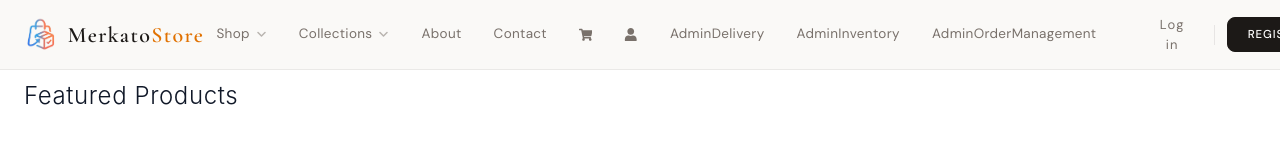
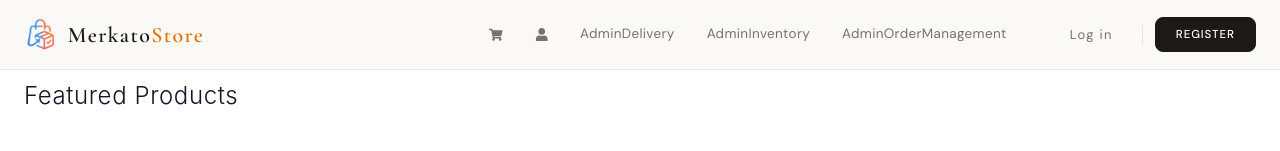
Before and after one commit to Eyob73/merkato-store, a React (Vite) app: page / in a window 1280 px wide. Shown: the top 151 px of the page. Built offline with nearby package versions, Linux system fonts and the light colour scheme.

Commit message:
delete About and contact page

```diff
--- a/src/components/Header.jsx
+++ b/src/components/Header.jsx
@@ -3,18 +3,8 @@ import Logo from "../assets/logo.png";
 import { FaShoppingCart, FaUser } from "react-icons/fa";
 
 const NAV_LINKS = [
-  {
-    label: "Shop",
-    href: "#",
-    children: ["New Arrivals", "Best Sellers", "Sale"],
-  },
-  {
-    label: "Collections",
-    href: "#",
-    children: ["Summer", "Winter", "Essentials"],
-  },
-  { label: "About", href: "#" },
-  { label: "Contact", href: "#" },
+
+
   { label: <FaShoppingCart />, href: "/ShopingCart" },
   { label: <FaUser />, href: "/login" },
   { label: "AdminDelivery", href: "/AdminDelivery" },
```
